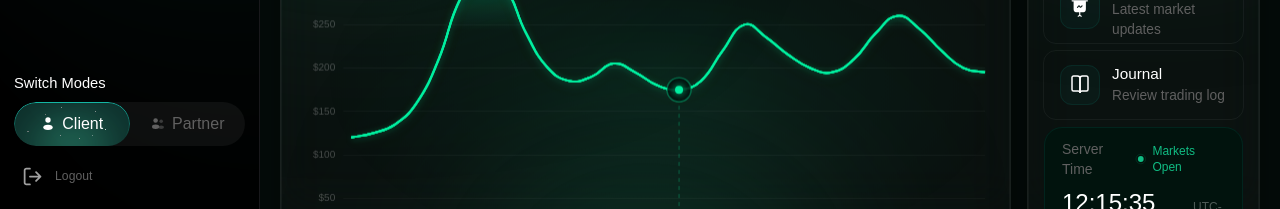
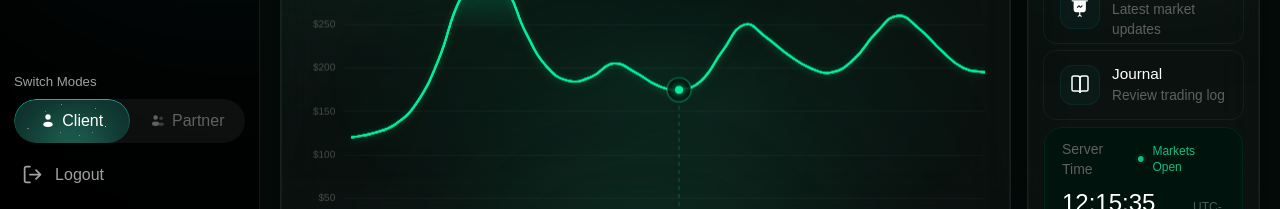
Before and after one commit to Mdx2025/GenesisFxDashboardMDX, a React (Vite) app: page / in a window 1280 px wide. Shown: the part 591-800 px from the top of the page. Built offline with nearby package versions, Linux system fonts and the light colour scheme; a web font is replaced by a local one.

Commit message:
fix: match Switch Modes font-size to Overview label, set both Switch Modes and Logout text to #A0A0A0
Co-Authored-By: Claude Opus 4.6 (1M context) <noreply@anthropic.com>

```diff
--- a/src/components/dashboard/Sidebar.tsx
+++ b/src/components/dashboard/Sidebar.tsx
@@ -212,12 +212,12 @@ export function Sidebar({ open, onClose }: SidebarProps) {
 
         <div className="relative z-10 flex flex-col gap-3 2xl:gap-6">
           <div className="flex flex-col gap-2 sidebar-hide">
-            <h3 className="text-sidebar-btn text-white font-normal">Switch Modes</h3>
+            <h3 className="text-sidebar-label text-[#A0A0A0] font-normal">Switch Modes</h3>
             <ModeToggle />
           </div>
           <NavButton>
             <LogoutIcon />
-            <span className="text-gfx-neutral-300 sidebar-hide">Logout</span>
+            <span className="text-[1rem] text-[#A0A0A0] sidebar-hide">Logout</span>
           </NavButton>
         </div>
       </aside>
```
